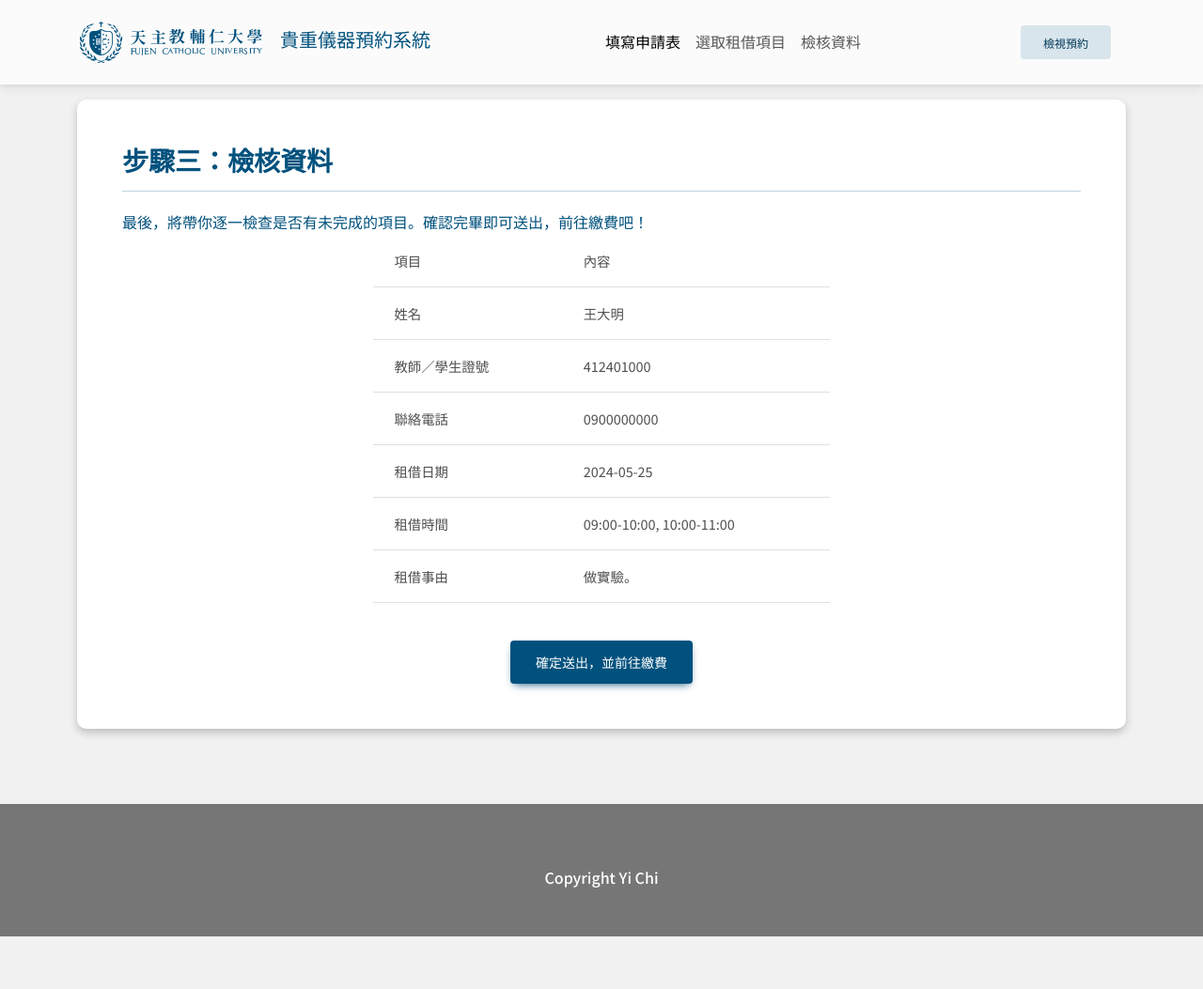
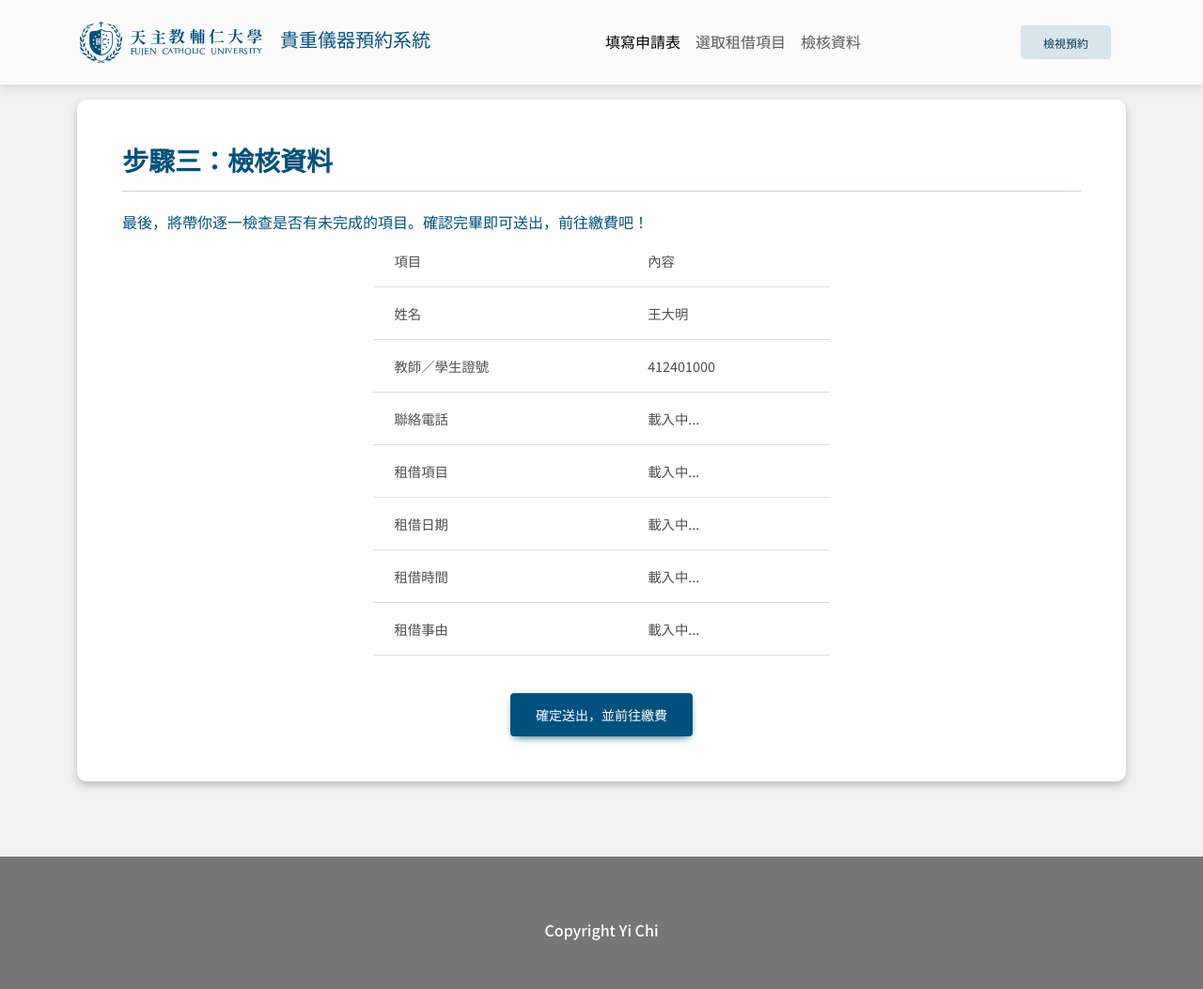
Before and after one commit to chiyi4488/WebThusPFE, a Jekyll site: the page built from pages/step-3.html, in a window 1280 px wide. Shown: the whole page at 94% size. Built offline with Jekyll 4.4.1, drawn with Linux system fonts in a browser that asks for light colours; before the commit the page ends 997 px from its top, so only the background shows below that.

Commit message:
Update step-3.html and main.js to display data from localStorage in the form.

```diff
--- a/assets/js/main.js
+++ b/assets/js/main.js
@@ -55,6 +55,32 @@
 
 });
 
+// step-3
+$(document).ready(function () {
+    // 從 localStorage 中讀取資料
+    const contactPhone = localStorage.getItem('step2phone');
+    const selectedRentDate = localStorage.getItem('step2Date');
+    const rentReason = localStorage.getItem('step2Reason');
+    const rentItem = localStorage.getItem('step1Item');
+    const selectedTimeSlots = JSON.parse(localStorage.getItem('step2Time')) || [];
+
+    // 將資料顯示在表格中
+    if (contactPhone) {
+        $('#contactPhoneCell').text(contactPhone);
+    }
+    if (selectedRentDate) {
+        $('#rentDateCell').text(selectedRentDate);
+    }
+    if (rentReason) {
+        $('#rentReasonCell').text(rentReason);
+    }
+    if (rentItem) {
+        $('#rentItemCell').text(rentItem);
+    }
+    if (selectedTimeSlots.length > 0) {
+        $('#timeSlotsCell').text(selectedTimeSlots.join(', '));
+    }
+});
 
 function saveData(key, value) {
     if (value == "" || value == null) {
--- a/pages/step-3.html
+++ b/pages/step-3.html
@@ -29,19 +29,23 @@
                     </tr>
                     <tr>
                         <td>聯絡電話</td>
-                        <td>0900000000</td>
+                        <td id="contactPhoneCell">載入中...</td>
+                    </tr>
+                    <tr>
+                        <td>租借項目</td>
+                        <td id="rentItemCell">載入中...</td>
                     </tr>
                     <tr>
                         <td>租借日期</td>
-                        <td>2024-05-25</td>
+                        <td id="rentDateCell">載入中...</td>
                     </tr>
                     <tr>
                         <td>租借時間</td>
-                        <td>09:00-10:00, 10:00-11:00</td>
+                        <td id="timeSlotsCell">載入中...</td>
                     </tr>
                     <tr>
                         <td>租借事由</td>
-                        <td>做實驗。</td>
+                        <td id="rentReasonCell">載入中...</td>
                     </tr>
                 </tbody>
             </table>
```
